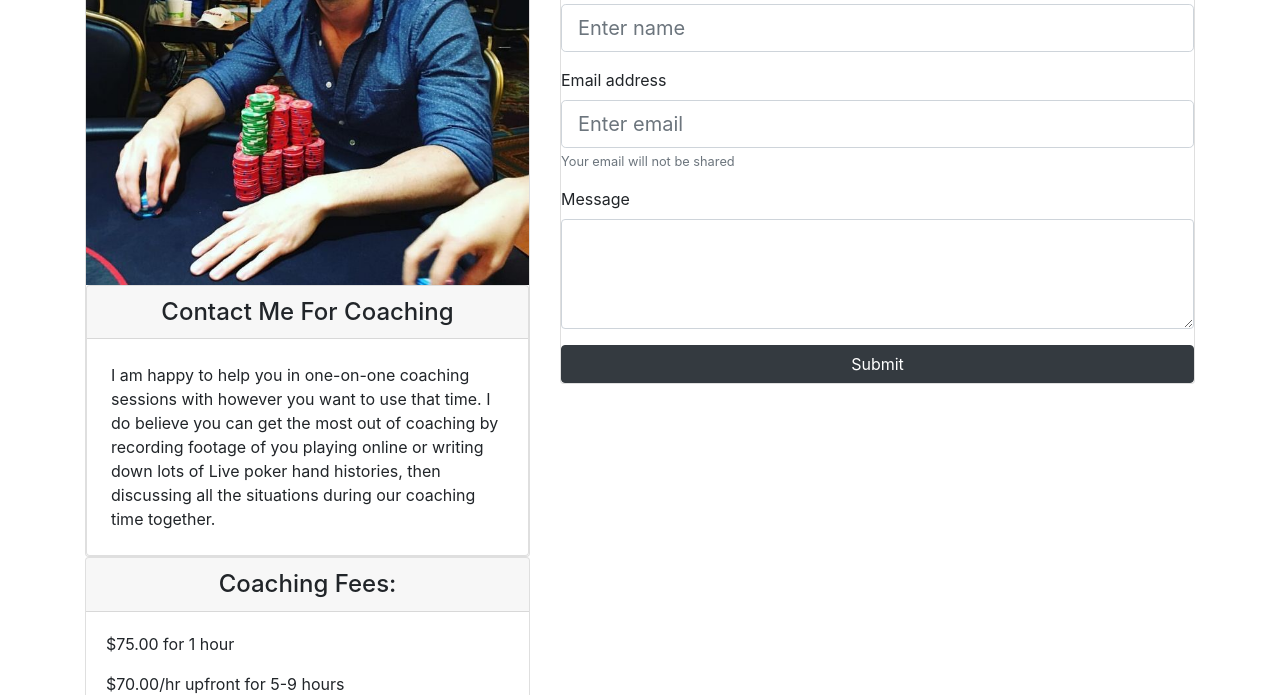
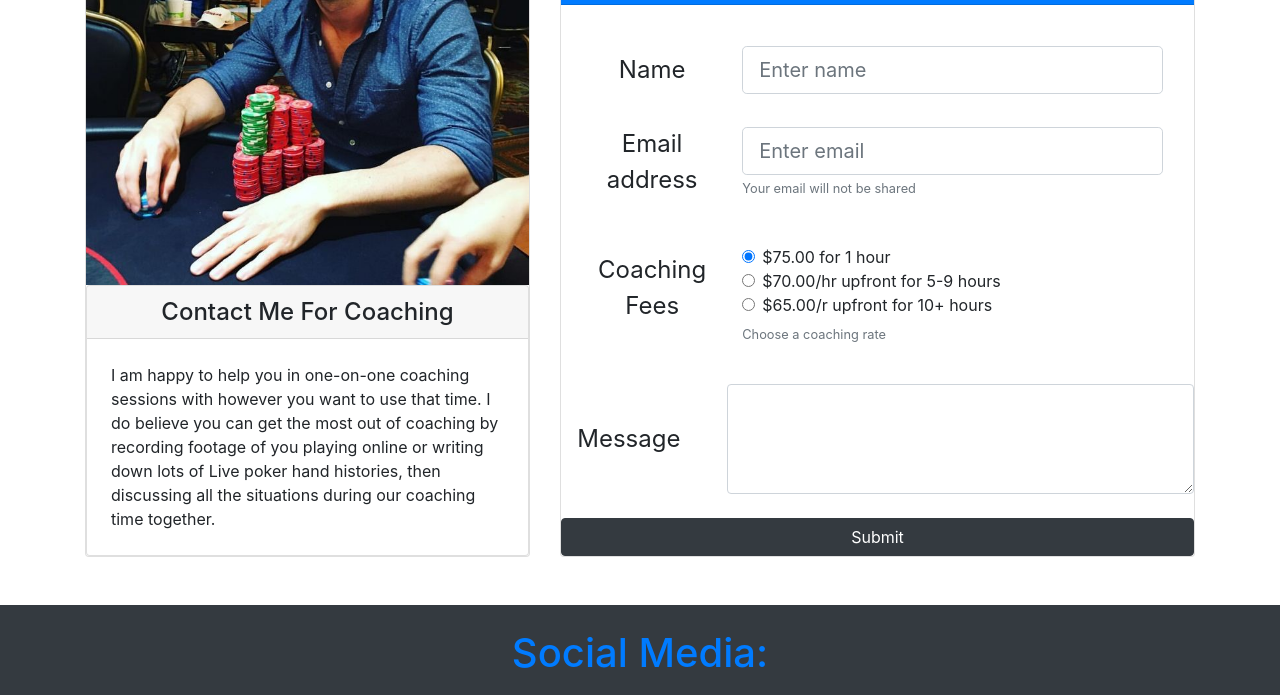
Before and after one commit to Christopher-Bowling/NucampProjectPersonalWebsite, a plain HTML site: page private-coaching.html in a window 1280 px wide. Shown: the part 543-1238 px from the top of the page. Drawn offline with nearby package versions, Linux system fonts and the light colour scheme.

Commit message:
few changes

```diff
--- a/css/coaching.css
+++ b/css/coaching.css
@@ -0,0 +1,7 @@
+.bottom {
+    align-self: flex-end;
+}
+
+.col-form-label {
+    font-size: 1.5rem;
+}
--- a/css/online-courses.css
+++ b/css/online-courses.css
@@ -1,10 +1,10 @@
 /* header */
 
-#bbvsBtnTitle {
+#courseTitle {
     text-decoration: none;
 }
 
-#bbvsBtnTitle h2:hover {
+#courseTitle h2:hover {
     text-decoration: none;
     color: #007bff;
 }
--- a/css/style.css
+++ b/css/style.css
@@ -11,6 +11,13 @@
 #navbarNav a:hover {
     border-bottom: 1px solid #f2f2f2;
     color: white;
+}
+
+@media only screen and (max-width: 1100px) and (min-width: 768px) {
+    #navbar-row {
+        flex-direction: column;
+        align-items: center;
+    }
 }
 
 /* Carousel Styles */
@@ -107,6 +114,10 @@ a.bodyNavBtns:hover {
 }
 
 /* Footer Styles */
+#socialMediaIconsWrapper {
+    flex-wrap: nowrap;
+}
+
 #socialMediaIconsWrapper > a {
     padding: 10px 70px;
     font-size: 1.5em;
@@ -119,10 +130,14 @@ a.bodyNavBtns:hover {
     cursor: pointer;
 }
 
-/* Media Queries */
-@media only screen and (max-width: 1100px) and (min-width: 768px) {
-    #navbar-row {
-        flex-direction: column;
-        align-items: center;
+@media only screen and (max-width: 500) {
+    #socialMediaIconWrapper {
+        display: flex;
+        flex-wrap: nowrap !important;
     }
-  }
+
+    footer {
+        color: red;
+        background-color: red;
+    }
+}
--- a/private-coaching.html
+++ b/private-coaching.html
@@ -32,7 +32,7 @@
               <a href="online-courses.html" class="nav-link">Online Courses</a>
             </li>
             <li class="nav-item mr-2">
-              <a href="#" class="nav-link active">Private Coaching</a>
+              <a href="#" class="nav-link active">Coaching</a>
             </li>
             <li class="nav-item mr-2">
               <a href="blog.html" class="nav-link">Blog</a>
@@ -49,9 +49,9 @@
     <h1 class="text-center display-2 text-primary";>One-on-One Coaching</h1>
   </div>
 
-  <div class="container">
+  <div class="container mb-5">
       <div class="row d-flex justify-content-center">
-          <div class="col-5">
+          <div class="col-xl-5 mb-5 mb-xl-0">
             <div class="card">
                 <img class="card-img-top img-fluid" src="img/playingPoker.jpg" alt="">
                 <div class="card">
@@ -59,34 +59,58 @@
                     <p class="card-text p-4">I am happy to help you in one-on-one coaching sessions with however you want to use that time. I do believe you can get the most out of coaching by recording footage of you playing online or writing down lots of Live poker hand histories, then discussing all the situations during our coaching time together.</p>
                 </div>
             </div>
-            <div class="card">
-                <h4 class="card-header text-center">Coaching Fees:</h4>
-                <div class="card-body">
-                    <p class="card-text">$75.00 for 1 hour</p>
-                    <p class="card-text">$70.00/hr upfront for 5-9 hours</p>
-                    <p class="card-text">$65.00/r upfront for 10+ hours</p>
-                </div>
-            </div>
           </div>
           <!-- Form Section -->
-      <div class="col-7">
-          <div class="card mt-5">
-            <div class="card-header bg-primary mb-3">
-                <h3 class="text-dark font-weight-bold text-center">Send Me an Email</h3>
+      <div class="col-xl-7 d-flex">
+          <div class="card bottom w-100">
+            <div class="card-header bg-primary mb-lg-4">
+                <h3 class="text-dark font-weight-bold text-center">Request Coaching</h3>
             </div>
             <form>
-                <div class="form-group">
-                    <label for="name">Name</label>
-                    <input class="form-control form-control-lg" type="text" id="name" placeholder="Enter name">
+                <div class="form-group row align-items-center m-3 mb-lg-4">
+                    <label class="col-md-3 col-form-label text-center" for="name">Name</label>
+                    <div class="col-md-9">
+                      <input class="form-control form-control-lg" type="text" id="name" placeholder="Enter name">
+                    </div>
                 </div>
-                <div class="form-group">
-                    <label for="email">Email address</label>
-                    <input class="form-control form-control-lg" type="email" id="email" placeholder="Enter email">
-                    <small class="form-text text-muted">Your email will not be shared</small>
+                <div class="form-group row align-items-center m-3 mb-lg-4">
+                    <label class="col-md-3 col-form-label text-center" for="email">Email address</label>
+                    <div class="col-md-9">
+                      <input class="form-control form-control-lg" type="email" id="email" placeholder="Enter email">
+                      <small class="form-text text-muted">Your email will not be shared</small>
+                    </div>
                 </div>
-                <div class="form-group">
-                    <label for="message">Message</label>
-                    <textarea class="form-control" id="message" rows="4"></textarea>
+                <fieldset class="form-group">
+                  <div class="row align-items-start m-3 mb-lg-4">
+                    <legend class="col-form-label col-md-3 text-center coachHeader">Coaching Fees</legend>
+                    <div class="col-md-9">
+                      <div class="form-check">
+                        <input class="form-check-input" type="radio" name="gridRadios" id="gridRadios1" value="option1" checked>
+                        <label class="form-check-label" for="gridRadios1">
+                          $75.00 for 1 hour
+                        </label>
+                      </div>
+                      <div class="form-check">
+                        <input class="form-check-input" type="radio" name="gridRadios" id="gridRadios2" value="option2">
+                        <label class="form-check-label" for="gridRadios2">
+                          $70.00/hr upfront for 5-9 hours
+                        </label>
+                      </div>
+                      <div class="form-check pb-1">
+                        <input class="form-check-input" type="radio" name="gridRadios" id="gridRadios3" value="option3">
+                        <label class="form-check-label" for="gridRadios3">
+                          $65.00/r upfront for 10+ hours
+                        </label>
+                      </div>
+                      <small class="form-text text-muted">Choose a coaching rate</small>
+                    </div>
+                  </div>
+                </fieldset>
+                <div class="form-group row align-items-center mb-4">
+                    <label class="col-md-3 col-form-label text-center" for="message">Message</label>
+                    <div class="col-md-9">
+                      <textarea class="form-control" id="message" rows="4"></textarea>
+                    </div>
                 </div>
                 <button class="btn btn-dark btn-block" type="submit">Submit</button>
             </form>
```
Also changed, not shown: about-me.html (+2 -2 lines), blog.html (+1 -1 lines), css/about.css (+12 -0 lines), index.html (+1 -1 lines), online-courses.html (+6 -6 lines), Documents/Homepage Layout.PNG (added), Documents/Navigation Structure.PNG (added), Documents/Online Courses.PNG (added), 3 other files.
